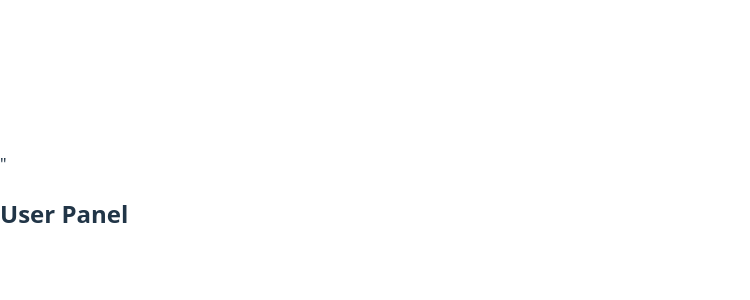
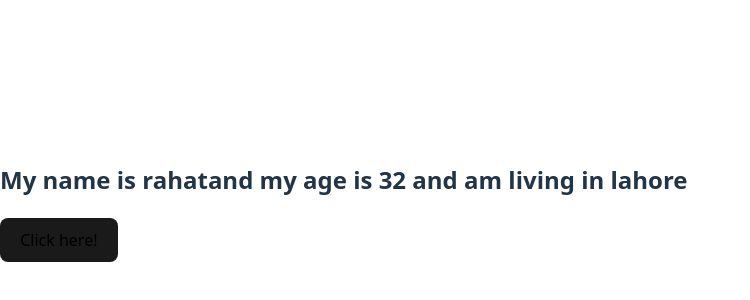
Before and after one commit to rahatali555/react-dashboard, a React (Vite) app: page / in a window 1280 px wide. Shown: the part 198-498 px from the top of the page, without its empty margins (0-750 px from the left). Built offline with nearby package versions, Linux system fonts and the light colour scheme.

Commit message:
practicing again

```diff
--- a/src/App.jsx
+++ b/src/App.jsx
@@ -1,68 +1,29 @@
-
-// function MyButton(){
-//   return(
-//     <button> Hi there!</button>
-//   )
-// }
-// function MyName(){
-//   return(
-//     <>
-//     <h1> My Name </h1>
-//     <p> i am software engineer </p>
-//     <MyButton />
-//     <img  src="/images/download.png" alt="react pic" width='200' height='200'/>
-
-
-
-
-//     </>
-//   )
-// }
-// function App(){
-//   const User= {
-//     name:"rahi",
-//     age:32,
-//     Addres:"Lahore"
-//   }
-//   return(
-//     <>
-//     <h1>{User.name} {User.age} {User.Address}</h1>
-
-//     <MyName/>
-
-//     </>
-//   )
-// }
-// export default App;
-
-function AdminPanel(){
+function MyButton(){
   return(
     <>
-    <h1> Admin Panel</h1>
-    </>
-  );
+
+    <button> Click here!</button>
+  </>);
 }
-function UserPanel(){
-  return (
-    <>
-    <h2> User Panel </h2>
-    </>
-  );
-}
+function MyName(){
+  const user={
+    name:"rahat",
+    age:32,
+    address:"lahore"
+  }
 
-function App (){
-  let isloggedIn=false
-  let content;
-  if(isloggedIn){
-    content=<AdminPanel/>
-  }
-  else{
-    content=<UserPanel/>
-  }
   return(
     <>
-    "{content}
+    <h2> My name is {user.name}and my age is {user.age} and am living in {user.address}</h2>
+
+    <MyButton/>
     </>
   )
 }
-export default App;
+export default function(){
+  return(
+    <>
+    <MyName/>
+    </>
+  )
+}
```
